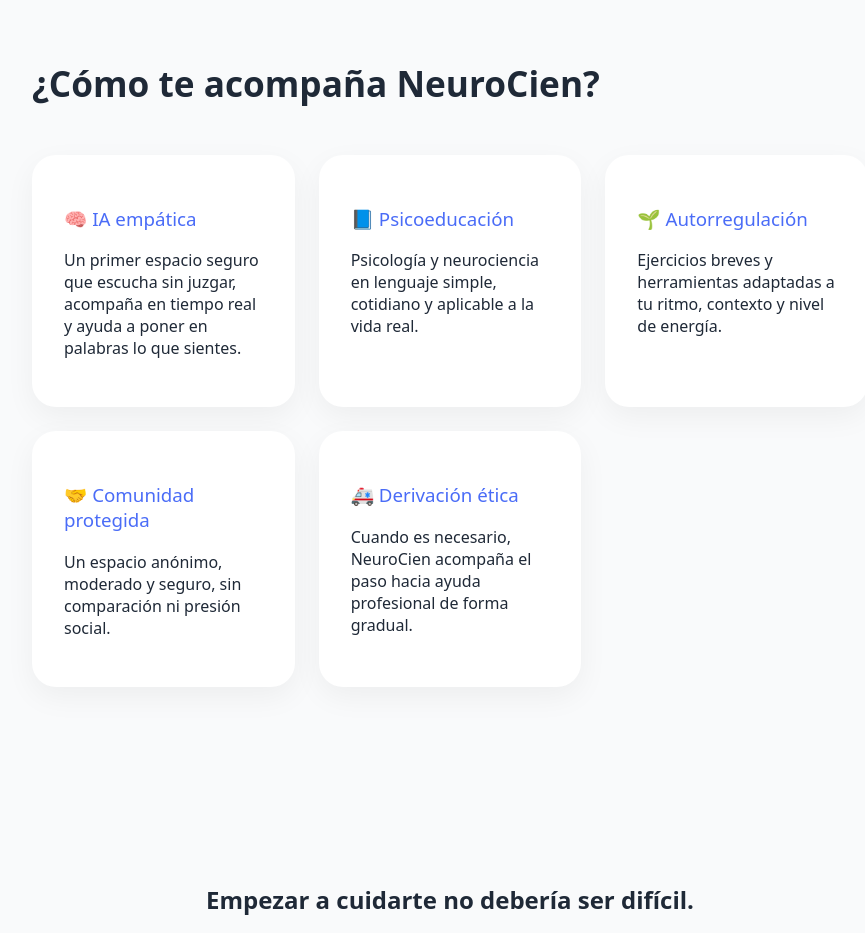
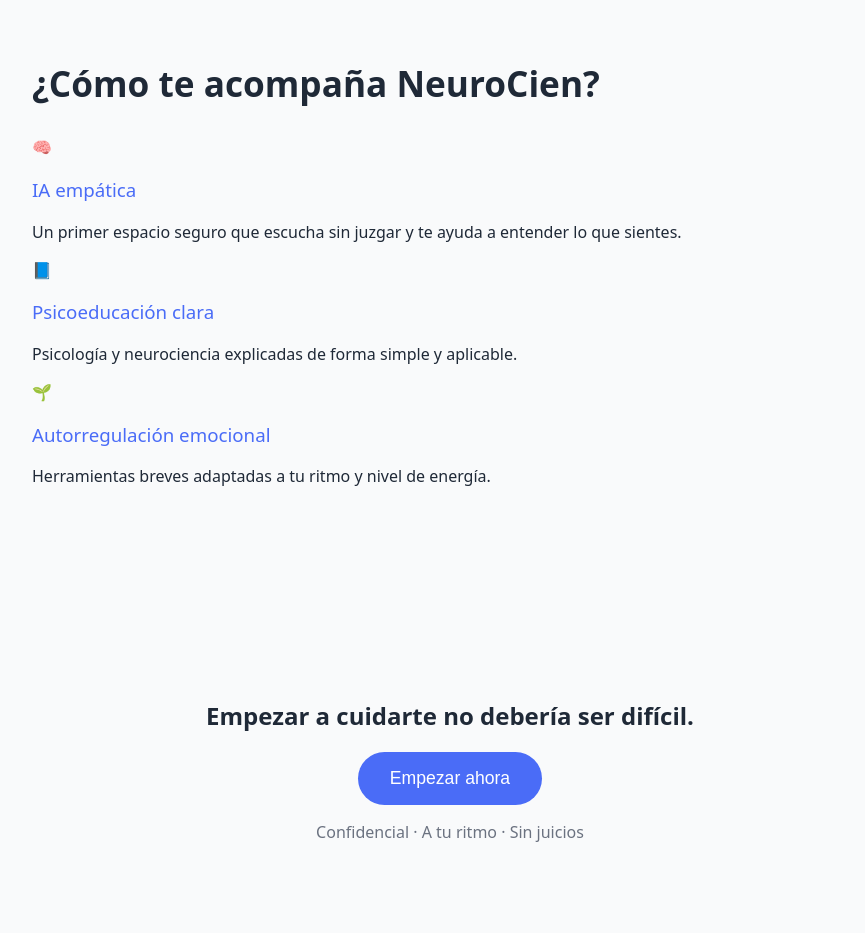
Before and after one commit to Equipo15funbio/NeuroCien, a plain HTML site: page index.html in a window 1280 px wide. Shown: the part 1680-2613 px from the top of the page, without its empty margins (190-1055 px from the left). Drawn offline with Linux system fonts and the light colour scheme.

Commit message:
Refactor section and card elements in index.html

```diff
--- a/index.html
+++ b/index.html
@@ -84,52 +84,41 @@
   </section>
 
   <!-- CÓMO FUNCIONA -->
-  <section class="section">
+  <section class="section yana-section">
   <h2>¿Cómo te acompaña NeuroCien?</h2>
 
-    <div class="cards">
+  <div class="yana-cards">
 
-      <div class="card">
-        <h3>🧠 IA empática</h3>
+    <div class="yana-card">
+      <span class="icon">🧠</span>
+      <h3>IA empática</h3>
       <p>
-          Un primer espacio seguro que escucha sin juzgar,
-          acompaña en tiempo real y ayuda a poner en palabras lo que sientes.
+        Un primer espacio seguro que escucha sin juzgar
+        y te ayuda a entender lo que sientes.
       </p>
     </div>
 
-      <div class="card">
-        <h3>📘 Psicoeducación</h3>
+    <div class="yana-card">
+      <span class="icon">📘</span>
+      <h3>Psicoeducación clara</h3>
       <p>
-          Psicología y neurociencia en lenguaje simple,
-          cotidiano y aplicable a la vida real.
+        Psicología y neurociencia explicadas
+        de forma simple y aplicable.
       </p>
     </div>
 
-      <div class="card">
-        <h3>🌱 Autorregulación</h3>
+    <div class="yana-card">
+      <span class="icon">🌱</span>
+      <h3>Autorregulación emocional</h3>
       <p>
-          Ejercicios breves y herramientas adaptadas
-          a tu ritmo, contexto y nivel de energía.
+        Herramientas breves adaptadas
+        a tu ritmo y nivel de energía.
       </p>
     </div>
 
-      <div class="card">
-        <h3>🤝 Comunidad protegida</h3>
-        <p>
-          Un espacio anónimo, moderado y seguro,
-          sin comparación ni presión social.
-        </p>
-      </div>
-
-      <div class="card">
-        <h3>🚑 Derivación ética</h3>
-        <p>
-          Cuando es necesario, NeuroCien acompaña
-          el paso hacia ayuda profesional de forma gradual.
-        </p>
-      </div>
   </div>
 </section>
+
   <!-- CTA FINAL -->
   <section class="cta">
     <h2>Empezar a cuidarte no debería ser difícil.</h2>
```
Lines whose indentation alone changed are shown as unchanged.
